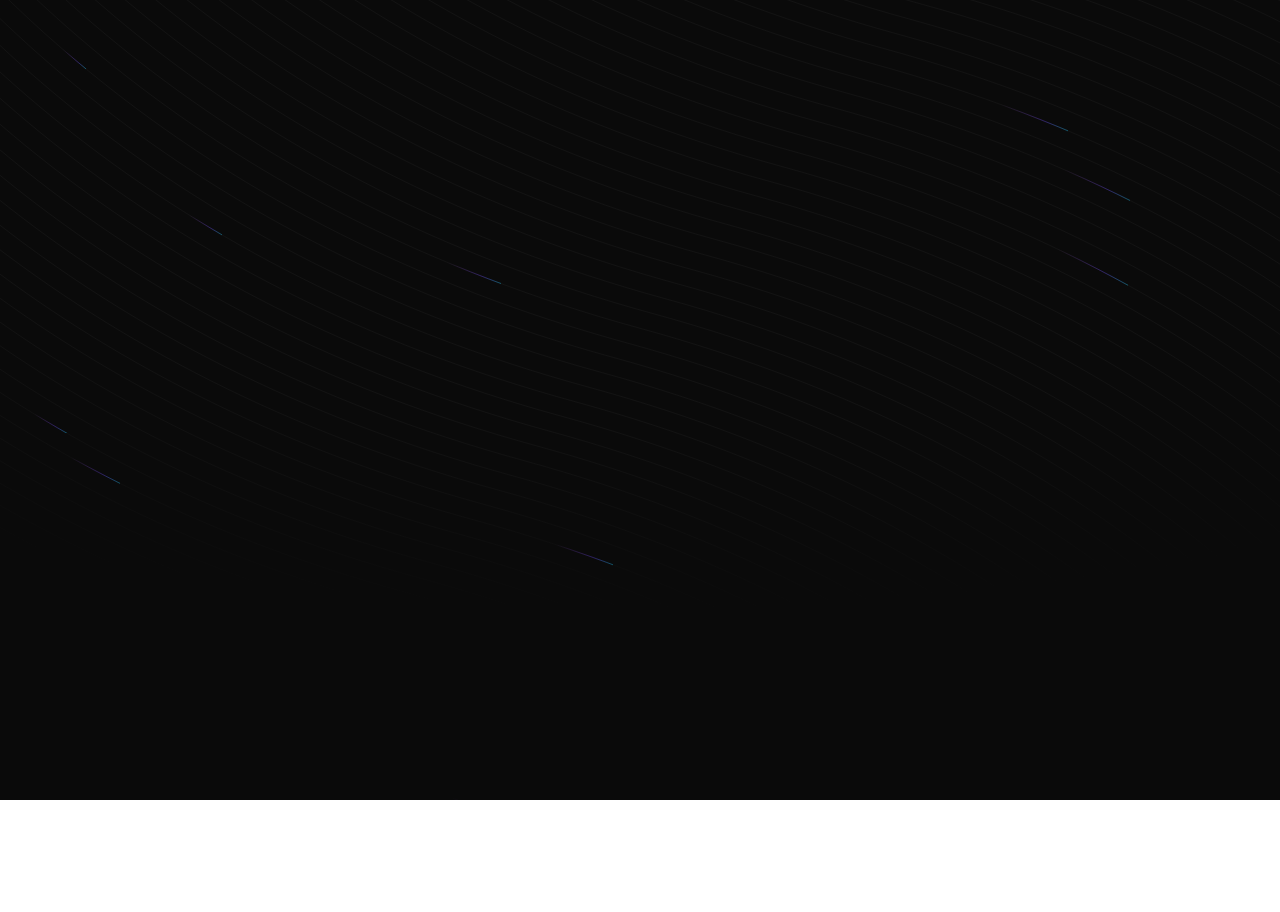
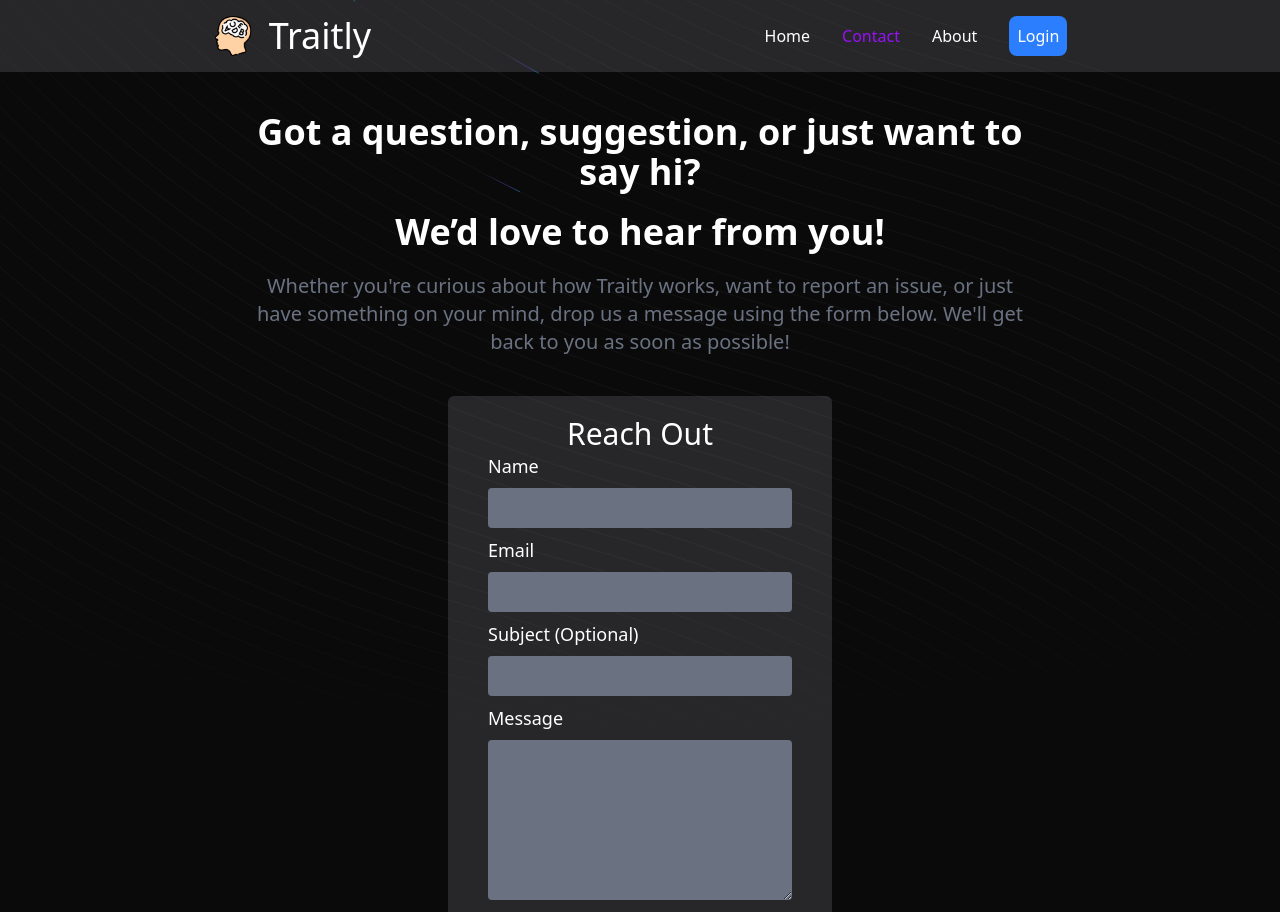
Before and after one commit to soura1334/Traitly, a React (Vite) app in the folder client/: page /contact in a window 1280 px wide. Before the commit this address had no page. Shown: the top 912 px of the page. Before the commit the page ends 800 px from the top, so only its background shows below. Built offline with nearby package versions, Linux system fonts and the light colour scheme.

Commit message:
Added About and Contact pages

```diff
--- a/client/package.json
+++ b/client/package.json
@@ -10,8 +10,10 @@
     "preview": "vite preview"
   },
   "dependencies": {
+    "@tabler/icons-react": "^3.34.0",
     "@tailwindcss/vite": "^4.1.11",
     "clsx": "^2.1.1",
+    "cobe": "^0.6.4",
     "motion": "^12.19.2",
     "react": "^19.1.0",
     "react-dom": "^19.1.0",
--- a/client/src/App.jsx
+++ b/client/src/App.jsx
@@ -1,7 +1,10 @@
 import { Route, BrowserRouter as Router, Routes } from "react-router-dom";
 import Home from "./pages/Home";
 import Login from "./pages/Login";
+import Contact from "./pages/Contact";
 import { BackgroundBeams } from "./components/ui/background-beams";
+import About from "./pages/About";
+
 
 function App() {
   return (
@@ -11,6 +14,8 @@ function App() {
         <Routes>
           <Route path="/" element={<Home />} />
           <Route path="/login" element={<Login />} />
+          <Route path="/contact" element={<Contact />} />
+          <Route path="/about" element={<About />} />
         </Routes>
       </Router>
     </div>
--- a/client/src/components/Navbar.jsx
+++ b/client/src/components/Navbar.jsx
@@ -17,8 +17,20 @@ export default function Navbar() {
             )}
           </NavLink>
         </li>
-        <li>Contact</li>
-        <li>About</li>
+        <li>
+          <NavLink to="/contact">
+            {({ isActive }) => (
+              <span className={isActive ? "text-purple-600" : ""}>Contact</span>
+            )}
+          </NavLink>
+        </li>
+        <li>
+          <NavLink to="/about">
+            {({ isActive }) => (
+              <span className={isActive ? "text-purple-600" : ""}>About</span>
+            )}
+          </NavLink>
+        </li>
         <NavLink to="/login">
           {({ isActive }) => (
             <button className={`${isActive ? "bg-purple-600 hover:bg-purple-800" :"bg-blue-500 hover:bg-blue-800"} text-white p-2 rounded-lg cursor-pointer`}>
--- /dev/null
+++ b/client/src/components/ui/features.jsx
@@ -0,0 +1,84 @@
+import { cn } from "../../lib/utils";
+
+export function FeaturesSection() {
+  const features = [
+    {
+      title: "🧠 Personality Unlocked",
+      description:
+        " Get a breakdown of your personality traits based on what (and how) you tweet — no forms, just AI.",
+    },
+    {
+      title: "🔥 Your Signature Trait",
+      description:
+        "Each profile gets one dominant, gamified trait like Meme Alchemist or Midnight Philosopher.",
+    },
+    {
+      title: "😂 Humor & Spice Meters",
+      description:
+        "Measure how much sarcasm, wit, or heat shows up in your tweets with our unique Spice & Humor Indexes.",
+    },
+    {
+      title: "🌈 Sentiment Blend",
+      description: "Visualize your tweet tone — how positive, negative, or neutral your feed really is.",
+    },
+    {
+      title: "⏰ Behavior Timeline",
+      description: "See time-based activity and trends — night owl? morning ranter? We track the rhythm of your rants.",
+    },
+    {
+      title: "📤 Shareable Reports",
+      description:
+        "Get clean, personalized report cards to share with friends, post online, or keep for the culture.",
+    },
+
+  ];
+  return (
+    <div
+      className="grid grid-cols-1 md:grid-cols-2 lg:grid-cols-3  relative z-10 py-10 max-w-7xl mx-auto">
+      {features.map((feature, index) => (
+        <Feature key={feature.title} {...feature} index={index} />
+      ))}
+    </div>
+  );
+}
+
+const Feature = ({
+  title,
+  description,
+  icon,
+  index
+}) => {
+  return (
+    <div
+      className={cn(
+        "flex flex-col lg:border-r  py-10 relative group/feature dark:border-neutral-800",
+        (index === 0 || index === 3) && "lg:border-l dark:border-neutral-800",
+        index < 3 && "lg:border-b dark:border-neutral-800"
+      )}>
+      {index < 3 && (
+        <div
+          className="opacity-0 group-hover/feature:opacity-100 transition duration-200 absolute inset-0 h-full w-full bg-gradient-to-t from-neutral-100 dark:from-neutral-800 to-transparent pointer-events-none" />
+      )}
+      {index >= 3 && (
+        <div
+          className="opacity-0 group-hover/feature:opacity-100 transition duration-200 absolute inset-0 h-full w-full bg-gradient-to-b from-neutral-100 dark:from-neutral-800 to-transparent pointer-events-none" />
+      )}
+      <div
+        className="mb-4 relative z-10 px-10 text-neutral-600 dark:text-neutral-400">
+        {icon}
+      </div>
+      <div className="text-lg font-bold mb-2 relative z-10 px-10">
+        <div
+          className="absolute left-0 inset-y-0 h-6 group-hover/feature:h-8 w-1 rounded-tr-full rounded-br-full bg-neutral-300 dark:bg-neutral-700 group-hover/feature:bg-blue-500 transition-all duration-200 origin-center" />
+        <span
+          className="group-hover/feature:translate-x-2 transition duration-200 inline-block text-neutral-800 dark:text-neutral-100">
+          {title}
+        </span>
+      </div>
+      <p
+        className="text-sm text-neutral-600 dark:text-neutral-300 max-w-xs relative z-10 px-10">
+        {description}
+      </p>
+    </div>
+  );
+};
--- /dev/null
+++ b/client/src/pages/About.jsx
@@ -0,0 +1,27 @@
+import Navbar from "../components/Navbar";
+import Footer from "../components/Footer";
+import { FeaturesSection } from "../components/ui/features";
+
+export default function About() {
+  return (
+    <>
+      <Navbar />
+      <div className="flex justify-center min-h-[85vh] p-10">
+        <div className="max-w-[60vw] text-center">
+          <p className="text-5xl font-semibold mb-4">About Traitly</p>
+          <p className="text-lg text-gray-500 mb-5">
+            Traitly is a fun and insightful platform that analyzes Twitter
+            profiles to uncover personality traits, emotional tone, and
+            behavioral quirks — all powered by language AI. Whether you're
+            trying to understand someone else or curious about how your tweets
+            reflect you, Traitly gives you a smart and entertaining breakdown of
+            your online identity.
+          </p>
+          <p className="text-4xl mt-5 font-semibold">Features</p>
+          <FeaturesSection />
+        </div>
+      </div>
+      <Footer />
+    </>
+  );
+}
--- /dev/null
+++ b/client/src/pages/Contact.jsx
@@ -0,0 +1,67 @@
+import Navbar from "../components/Navbar";
+import Footer from "../components/Footer";
+
+export default function Contact() {
+  return (
+    <>
+      <Navbar />
+      <div className="flex justify-center m-10">
+        <div className=" max-w-[60vw] text-center">
+          <h1 className="text-4xl font-semibold">
+            Got a question, suggestion, or just want to say hi?
+          </h1>
+          <h3 className="my-5 text-4xl font-semibold">
+            We’d love to hear from you!
+          </h3>
+          <p className="text-xl text-gray-500">
+            Whether you're curious about how Traitly works, want to report an
+            issue, or just have something on your mind, drop us a message using
+            the form below. We'll get back to you as soon as possible!
+          </p>
+          <div className="flex justify-center text-left mt-10">
+            <form
+              className="min-h-[70vh] min-w-[30vw] max-w-[30vw] bg-zinc-800 rounded-md px-10 flex flex-col justify-around p-5"
+              onSubmit={(e) => e.preventDefault()}
+            >
+              <p className="text-center text-3xl">Reach Out</p>
+              <div className="relative mb-2">
+                <label className="text-lg block mb-2">Name</label>
+                <input
+                  type="text"
+                  className="bg-gray-500 w-full rounded-sm h-10"
+                />
+              </div>
+              <div className="relative mb-2">
+                <label className="text-lg block mb-2">Email</label>
+                <input
+                  type="email"
+                  className="bg-gray-500 w-full rounded-sm h-10"
+                ></input>
+              </div>
+              <div className="relative mb-2">
+                <label className="text-lg block mb-2">Subject (Optional)</label>
+                <input
+                  type="text"
+                  className="bg-gray-500 w-full rounded-sm h-10"
+                ></input>
+              </div>
+              <div className="relative mb-2">
+                <label className="text-lg block mb-2">Message</label>
+                <textarea
+                  type="text"
+                  className="bg-gray-500 w-full rounded-sm h-40"
+                ></textarea>
+              </div>
+              <div className="flex justify-center ">
+                <button className="bg-blue-500 p-3 px-5 rounded-xl relative cursor-pointer hover:bg-blue-900">
+                  Submit
+                </button>
+              </div>
+            </form>
+          </div>
+        </div>
+      </div>
+      <Footer />
+    </>
+  );
+}
--- a/client/src/pages/Home.jsx
+++ b/client/src/pages/Home.jsx
@@ -4,7 +4,7 @@ import { NavLink } from "react-router-dom";
 
 export default function Home() {
   return (
-    <div>
+    <>
       <Navbar />
       <div className="flex justify-center items-center min-h-[85vh]">
         <div className="min-h-[70vh] min-w-[80vw] text-center">
@@ -16,6 +16,6 @@ export default function Home() {
         </div>
       </div>
       <Footer />
-    </div>
+    </>
   );
 }
--- a/client/src/pages/Login.jsx
+++ b/client/src/pages/Login.jsx
@@ -3,7 +3,7 @@ import Footer from "../components/Footer";
 
 export default function Login() {
   return (
-    <div>
+    <>
       <Navbar />
       <div className="flex justify-center items-center min-h-[85vh]">
         <form className="min-h-[70vh] min-w-[30vw] max-w-[30vw] bg-zinc-800 rounded-md px-10 flex flex-col justify-evenly" onSubmit={(e)=> e.preventDefault()}>
@@ -26,6 +26,6 @@ export default function Login() {
         </form>
       </div>
       <Footer />
-    </div>
+    </>
   );
 }
```
Also changed, not shown: client/src/lib/utils.jsx (line endings or trailing spaces), 1 other file (tests, documents, lock files or other folders).
